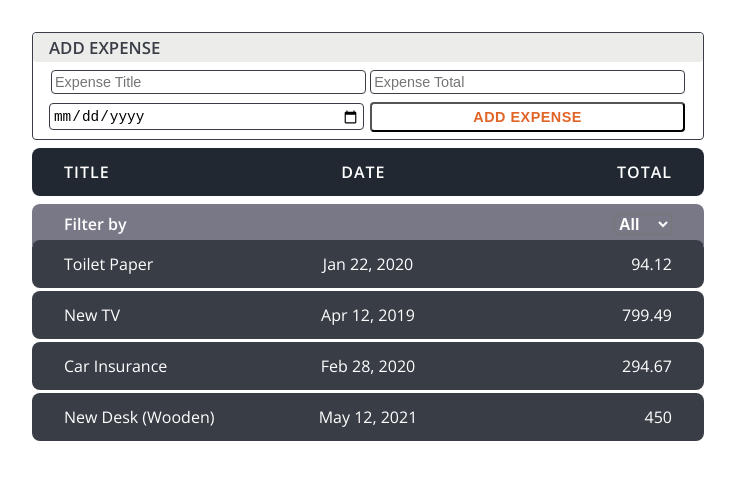
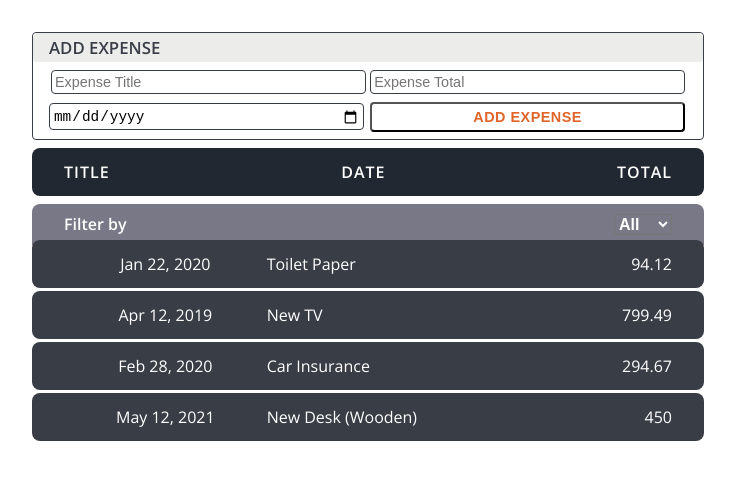
Before and after one commit to mankirats/Expense-Manager, a React (Create React App) app: page / in a window 1280 px wide. Shown: the top 480 px of the page, without its empty margins (272-1007 px from the left). Built offline with nearby package versions, Linux system fonts and the light colour scheme.

Commit message:
Expense new component fixes

```diff
--- a/src/Components/Expense.js
+++ b/src/Components/Expense.js
@@ -13,8 +13,8 @@ function Expense(props) {
         <>
             <ExpenseDiv>
                 <ExpenseEntryNumber>{props.id}</ExpenseEntryNumber>
+                <ExpenseDate>{props.date}</ExpenseDate>
                 <ExpenseTitle>{props.title}</ExpenseTitle>
-                <ExpenseDate>{props.date}</ExpenseDate>
                 <ExpenseTotal>{props.total}</ExpenseTotal>
             </ExpenseDiv>
         </>
```
